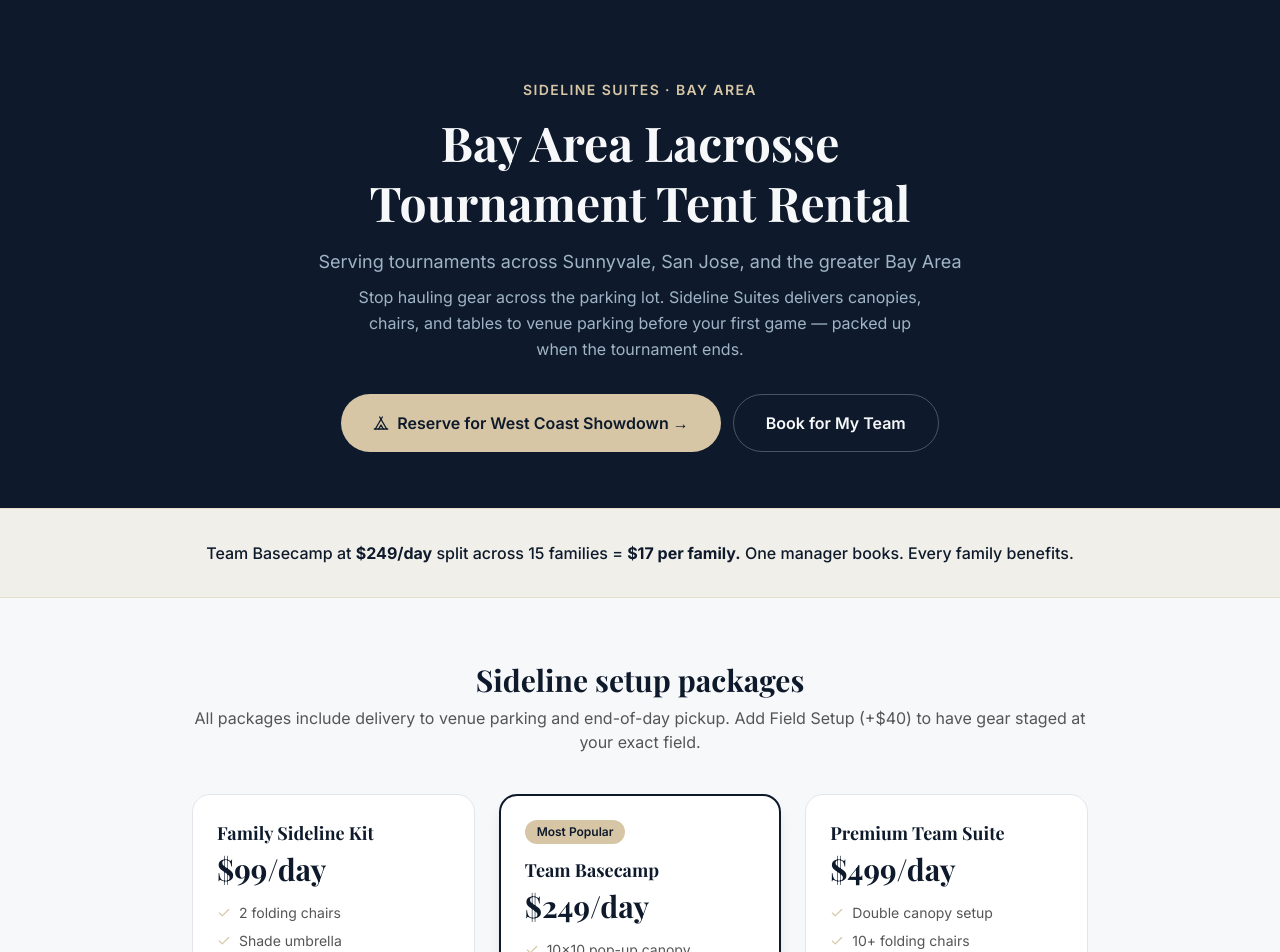
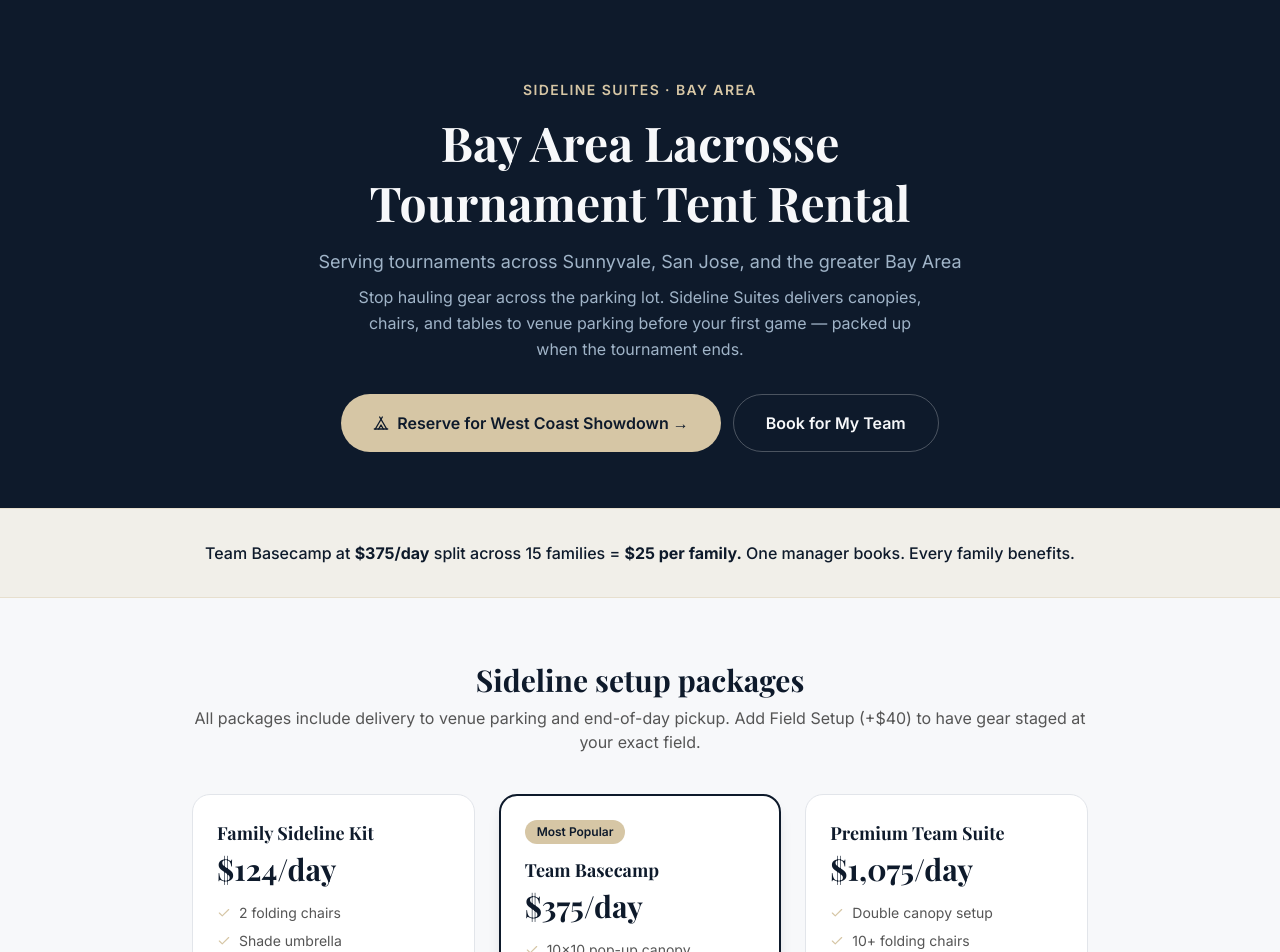
Before and after one commit to hellosidelinesuites-ctrl/sideline-scout, a Next.js app: page /tournaments/bay-area-lacrosse-tent-rental in a window 1280 px wide. Shown: the top 952 px of the page. Built offline with nearby package versions, Linux system fonts and the light colour scheme; a web font is replaced by a local one.

Commit message:
Final package names and pricing - The Sideline , The Basecamp Suite , The Grand Suite

```diff
--- a/app/page.tsx
+++ b/app/page.tsx
@@ -132,8 +132,8 @@ export default function HomePage() {
             One manager reserves.<br className="hidden sm:block" /> Every family shows up to a ready sideline.
           </h2>
           <p className="text-[#a0b4c8] text-base mb-6 max-w-xl mx-auto leading-relaxed">
-            Team Basecamp at <span className="text-cream font-semibold">$249/day</span> split across 15 families
-            {' '}= <span className="text-[#D6C6A5] font-bold text-lg">$17 per family.</span>
+            Team Basecamp at <span className="text-cream font-semibold">$375/day</span> split across 15 families
+            {' '}= <span className="text-[#D6C6A5] font-bold text-lg">$25 per family.</span>
           </p>
           <Link
             href="/team-booking"
@@ -259,7 +259,7 @@ export default function HomePage() {
                   </div>
                   <div>
                     <p className="font-semibold text-navy text-sm">Sideline Suites</p>
-                    <p className="text-xs text-[#555]">Tent setups from $99/day</p>
+                    <p className="text-xs text-[#555]">Tent setups from $124/day</p>
                   </div>
                 </Link>
               </div>
@@ -280,7 +280,7 @@ export default function HomePage() {
           <p className="text-[#D6C6A5] text-sm font-medium mb-3">by Sideline Suites</p>
           <p className="text-cream/80 text-base leading-snug mb-6 max-w-lg mx-auto">
             No hotel. No full package. Just show up and find your gear waiting at the field.<br />
-            <span className="font-semibold text-cream">Family Sideline Kit — $99/day.</span> Tent and chairs. Delivered to venue parking. Add Field Setup (+$40) for field-side assembly.
+            <span className="font-semibold text-cream">Family Sideline Kit — $124/day.</span> Tent and chairs. Delivered to venue parking. Add Field Setup (+$40) for field-side assembly.
           </p>
           <Link
             href="/t/west-coast-showdown-2026/gear"
--- a/app/suites/page.tsx
+++ b/app/suites/page.tsx
@@ -11,7 +11,7 @@ const PACKAGES = [
   {
     id: 'family',
     name: 'Family Sideline Kit',
-    price: 99,
+    price: 124,
     badge: 'Family Pick',
     bestFor: 'Families with 1–2 players',
     includes: ['2 folding chairs', 'Shade umbrella'],
@@ -23,7 +23,7 @@ const PACKAGES = [
   {
     id: 'basecamp',
     name: 'Team Basecamp',
-    price: 249,
+    price: 375,
     badge: 'Most Popular',
     bestFor: 'Teams of 10–15 players',
     includes: ['10 folding chairs', '10×10 pop-up canopy', 'Folding table'],
@@ -35,7 +35,7 @@ const PACKAGES = [
   {
     id: 'premium',
     name: 'Premium Team Suite',
-    price: 499,
+    price: 1075,
     badge: 'Premium',
     bestFor: 'Teams wanting a VIP experience',
     includes: [
@@ -290,15 +290,11 @@ export default function SuitesPage() {
       {/* Add-ons */}
       <section className="bg-sand/15 border-y border-sand/40 px-6 py-10">
         <div className="max-w-5xl mx-auto">
+          <div className="max-w-xl mx-auto bg-sand/20 border border-sand/40 rounded-xl px-4 py-3 mb-5 text-sm text-navy leading-snug text-center">
+            No official venue arrangement needed. We deliver to venue parking — you set up, or add <span className="font-semibold">Field Setup (+$40)</span> and we handle it.
+          </div>
           <p className="text-xs font-semibold text-[#555] uppercase tracking-widest mb-4 text-center">Optional add-ons</p>
           <div className="max-w-xl mx-auto flex flex-col gap-2">
-            <div className="flex items-start gap-3 px-4 py-3 rounded-xl border border-sand/50 bg-white text-sm text-navy">
-              <Utensils className="w-3.5 h-3.5 text-navy shrink-0 mt-0.5" />
-              <div>
-                <span className="font-medium">Cooler with ice</span>
-                <span className="text-[#555] font-normal"> +$25</span>
-              </div>
-            </div>
             <div className="flex items-start gap-3 px-4 py-3 rounded-xl border border-sand/50 bg-white text-sm text-navy">
               <Utensils className="w-3.5 h-3.5 text-navy shrink-0 mt-0.5" />
               <div>
--- a/app/t/[slug]/gear/page.tsx
+++ b/app/t/[slug]/gear/page.tsx
@@ -1,3 +1,4 @@
+// cache-bust v2
 import { createClient } from '@/lib/supabase/server'
 import { notFound } from 'next/navigation'
 import { Card, CardContent, CardHeader, CardTitle } from '@/components/ui/card'
@@ -32,7 +33,7 @@ const PACKAGES = [
   {
     id: 'family',
     name: 'Family Sideline Kit',
-    price: 99,
+    price: 124,
     badge: 'Family Pick',
     bestFor: 'Families with 1–2 players',
     includes: ['2 folding chairs', 'Shade umbrella'],
@@ -44,7 +45,7 @@ const PACKAGES = [
   {
     id: 'basecamp',
     name: 'Team Basecamp',
-    price: 249,
+    price: 375,
     badge: 'Most Popular',
     bestFor: 'Teams of 10–15 players',
     includes: ['10 folding chairs', '10×10 pop-up canopy', 'Folding table'],
@@ -56,7 +57,7 @@ const PACKAGES = [
   {
     id: 'premium',
     name: 'Premium Team Suite',
-    price: 499,
+    price: 1075,
     badge: 'Premium',
     bestFor: 'Teams wanting a VIP experience',
     includes: [
@@ -212,15 +213,11 @@ export default async function GearPage({ params }: { params: Promise<{ slug: str
 
       {/* ── Add-on chips ── */}
       <div className="mb-10">
+        <div className="bg-sand/20 border border-sand/40 rounded-xl px-4 py-3 mb-4 text-sm text-navy leading-snug">
+          No official venue arrangement needed. We deliver to venue parking — you set up, or add <span className="font-semibold">Field Setup (+$40)</span> and we handle it.
+        </div>
         <p className="text-xs font-semibold text-[#555] uppercase tracking-widest mb-3">Add-ons available at checkout</p>
         <div className="flex flex-col gap-2">
-          <div className="flex items-start gap-3 px-4 py-3 rounded-xl border border-sand/50 bg-sand/10 text-sm text-navy">
-            <Package className="w-3.5 h-3.5 text-navy shrink-0 mt-0.5" />
-            <div>
-              <span className="font-medium">Cooler with ice</span>
-              <span className="text-[#555] font-normal"> +$25</span>
-            </div>
-          </div>
           <div className="flex items-start gap-3 px-4 py-3 rounded-xl border border-sand/50 bg-sand/10 text-sm text-navy">
             <Utensils className="w-3.5 h-3.5 text-navy shrink-0 mt-0.5" />
             <div>
--- a/app/team-booking/page.tsx
+++ b/app/team-booking/page.tsx
@@ -1,3 +1,4 @@
+// cache-bust v2
 'use client'
 
 import { useState, useEffect, Suspense } from 'react'
@@ -15,7 +16,7 @@ const OFFERS = [
     id: 'basecamp',
     icon: ShoppingBag,
     name: 'Team Basecamp',
-    price: '$249/day',
+    price: '$375/day',
     tagline: 'Most popular',
     description: 'Canopy, chairs, and a folding table — delivered to venue parking before the opening whistle.',
     includes: [
@@ -31,7 +32,7 @@ const OFFERS = [
     id: 'premium',
     icon: Star,
     name: 'Premium Team Suite',
-    price: '$499/day',
+    price: '$1,075/day',
     tagline: 'White glove',
     description: 'Everything in Team Basecamp plus priority field setup — your sideline is ready when you arrive.',
     includes: [
@@ -45,7 +46,7 @@ const OFFERS = [
     id: 'concierge',
     icon: Hotel,
     name: 'Full Weekend Concierge',
-    price: 'From $599/day',
+    price: 'From $749/day',
     tagline: 'All-in',
     description: 'Sideline Suites + hotel block coordination + a Scout briefing sent to every family on your roster.',
     includes: [
--- a/app/tournaments/bay-area-lacrosse-tent-rental/page.tsx
+++ b/app/tournaments/bay-area-lacrosse-tent-rental/page.tsx
@@ -11,18 +11,18 @@ export const metadata: Metadata = {
 const PACKAGES = [
   {
     name: 'Family Sideline Kit',
-    price: '$99/day',
+    price: '$124/day',
     includes: ['2 folding chairs', 'Shade umbrella', 'Delivery to venue parking'],
   },
   {
     name: 'Team Basecamp',
-    price: '$249/day',
+    price: '$375/day',
     includes: ['10×10 pop-up canopy', '10 folding chairs', 'Folding table', 'Delivery to venue parking'],
     popular: true,
   },
   {
     name: 'Premium Team Suite',
-    price: '$499/day',
+    price: '$1,075/day',
     includes: ['Double canopy setup', '10+ folding chairs', 'Folding table', 'Priority field setup included', 'End-of-day full breakdown'],
   },
 ]
@@ -65,8 +65,8 @@ export default function BayAreaLacrosseTentRentalPage() {
       {/* Team math */}
       <section className="bg-sand/20 border-y border-sand/40 px-6 py-8 text-center">
         <p className="text-navy text-base font-medium">
-          Team Basecamp at <span className="font-bold">$249/day</span> split across 15 families
-          {' '}= <span className="font-bold text-navy">$17 per family.</span>
+          Team Basecamp at <span className="font-bold">$375/day</span> split across 15 families
+          {' '}= <span className="font-bold text-navy">$25 per family.</span>
           {' '}One manager books. Every family benefits.
         </p>
       </section>
--- a/app/tournaments/twin-creeks-sideline-setup/page.tsx
+++ b/app/tournaments/twin-creeks-sideline-setup/page.tsx
@@ -11,18 +11,18 @@ export const metadata: Metadata = {
 const PACKAGES = [
   {
     name: 'Family Sideline Kit',
-    price: '$99/day',
+    price: '$124/day',
     includes: ['2 folding chairs', 'Shade umbrella', 'Delivery to venue parking'],
   },
   {
     name: 'Team Basecamp',
-    price: '$249/day',
+    price: '$375/day',
     includes: ['10×10 pop-up canopy', '10 folding chairs', 'Folding table', 'Delivery to venue parking'],
     popular: true,
   },
   {
     name: 'Premium Team Suite',
-    price: '$499/day',
+    price: '$1,075/day',
     includes: ['Double canopy setup', '10+ folding chairs', 'Folding table', 'Priority field setup included', 'End-of-day full breakdown'],
   },
 ]
--- a/app/tournaments/west-coast-showdown-tent-rental/page.tsx
+++ b/app/tournaments/west-coast-showdown-tent-rental/page.tsx
@@ -11,18 +11,18 @@ export const metadata: Metadata = {
 const PACKAGES = [
   {
     name: 'Family Sideline Kit',
-    price: '$99/day',
+    price: '$124/day',
     includes: ['2 folding chairs', 'Shade umbrella', 'Delivery to venue parking'],
   },
   {
     name: 'Team Basecamp',
-    price: '$249/day',
+    price: '$375/day',
     includes: ['10×10 pop-up canopy', '10 folding chairs', 'Folding table', 'Delivery to venue parking'],
     popular: true,
   },
   {
     name: 'Premium Team Suite',
-    price: '$499/day',
+    price: '$1,075/day',
     includes: ['Double canopy setup', '10+ folding chairs', 'Folding table', 'Priority field setup included', 'End-of-day full breakdown'],
   },
 ]
```
